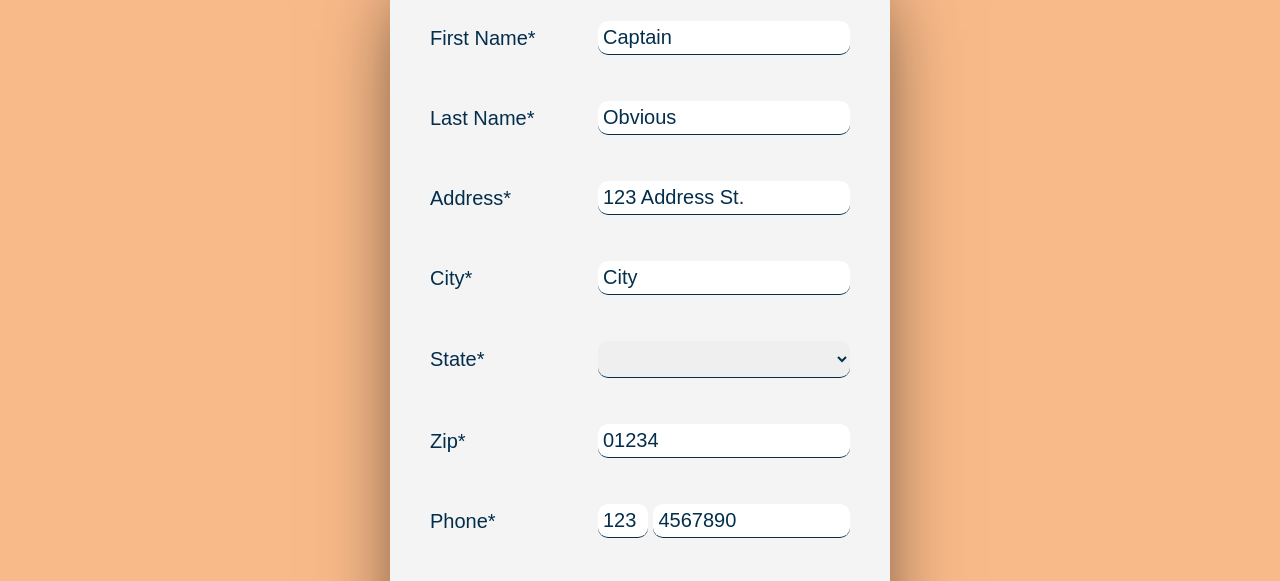
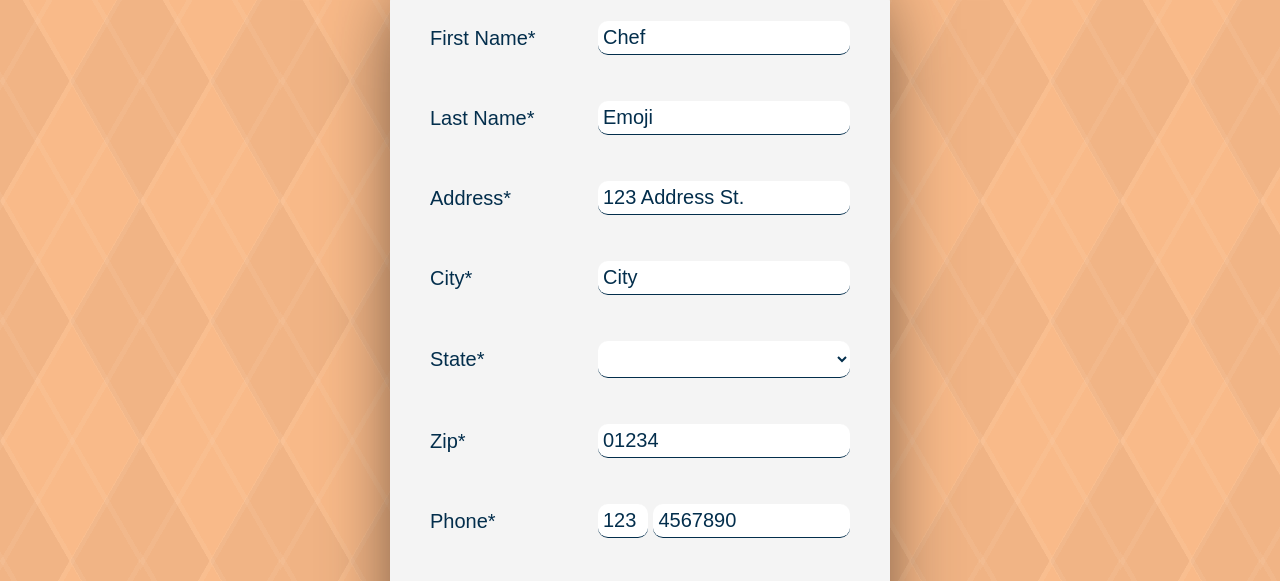
Before and after one commit to WarrenMfg/chef-emoji, a website: page index.html in a window 1280 px wide. Shown: the part 159-740 px from the top of the page. Drawn offline with Linux system fonts and the light colour scheme.

```diff
--- a/app.js
+++ b/app.js
@@ -1,8 +1,8 @@
 // GLOBALS
 // default form values
 const defaultValues = {
-  firstName: 'Captain',
-  lastName: 'Obvious',
+  firstName: 'Chef',
+  lastName: 'Emoji',
   address: '123 Address St.',
   city: 'City',
   zip: '01234',
--- a/index.html
+++ b/index.html
@@ -4,7 +4,7 @@
   <meta charset="UTF-8">
   <meta name="viewport" content="width=device-width, initial-scale=1.0">
   <link rel="stylesheet" href="style.css">
-  <title>Project 2</title>
+  <title>Form Validation</title>
 </head>
 <body>
 
--- a/style.css
+++ b/style.css
@@ -24,6 +24,12 @@
   margin: 140px 0 40px;
   min-height: 100vh;
   background-color: var(--peach);
+  background-image:
+    repeating-linear-gradient(120deg, rgba(255,255,255,.05), rgba(255,255,255,.05) 5px, transparent 5px, transparent 60px),
+    repeating-linear-gradient(60deg, rgba(255,255,255,.05), rgba(255,255,255,.05) 5px, transparent 5px, transparent 60px),
+    linear-gradient(60deg, rgba(0,0,0,.03) 25%, transparent 25%, transparent 75%, rgba(0,0,0,.03) 75%, rgba(0,0,0,.03)),
+    linear-gradient(120deg, rgba(0,0,0,.03) 25%, transparent 25%, transparent 75%, rgba(0,0,0,.03) 75%, rgba(0,0,0,.03));
+  background-size: 140px 240px;
 }
 
 form {
@@ -105,6 +111,7 @@
   width: 60%;
   height: 37px;
   cursor: pointer;
+  background-color: white;
 }
 
 /* CONTACTINFO */
```
Also changed, not shown: package.json (added, +13 -0 lines).
